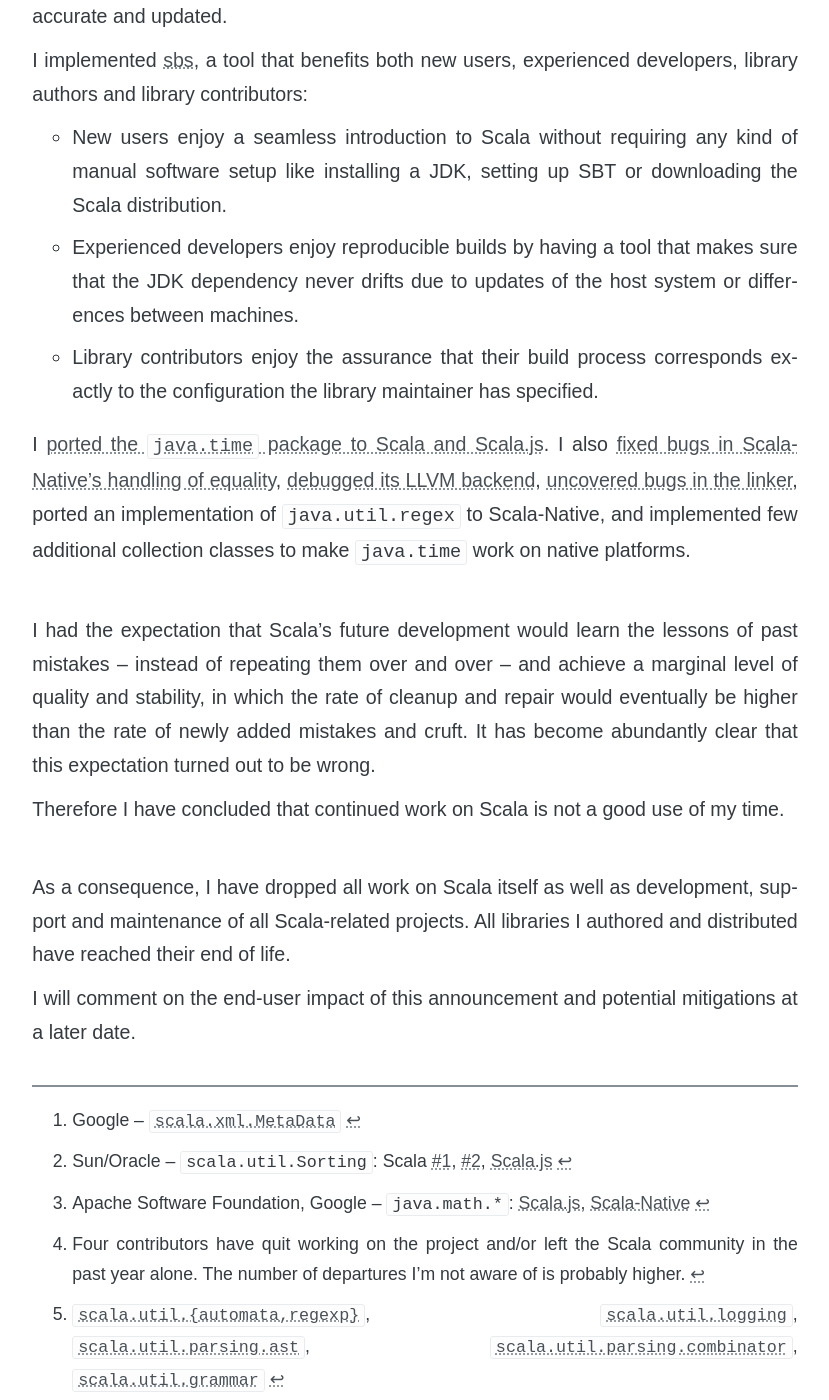
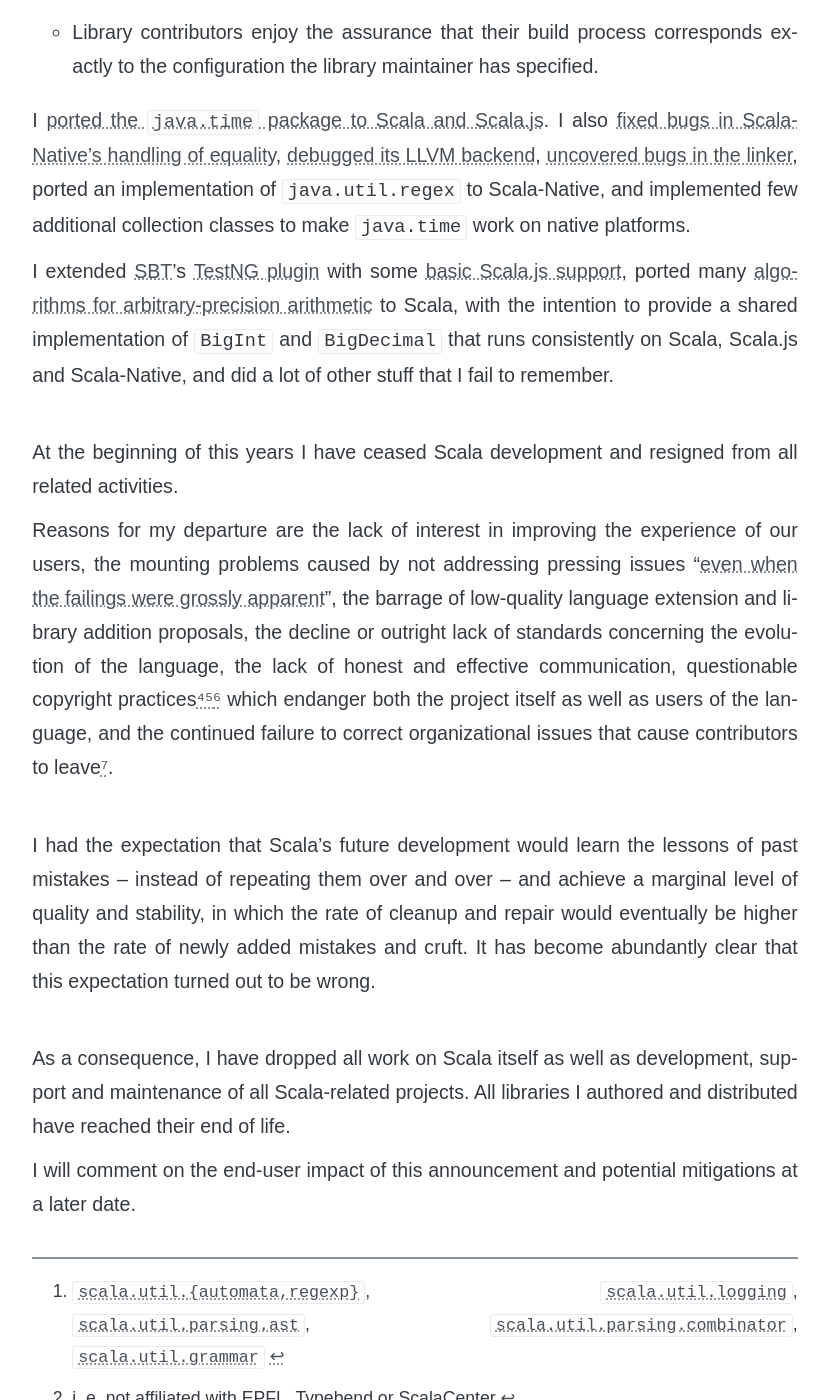
Before and after one commit to soc/soc.me, a Jekyll site: the page built from _six-years-of-scala-development/departure.md, in a window 1280 px wide and 1400 px high, scrolled down 2036 px. Shown: the whole window, without its empty margins (225-1054 px from the left). Built offline with Jekyll 4.4.1, drawn with Linux system fonts in a browser that asks for light colours; some web fonts are replaced; some of the changed text lies outside the part shown.

Commit message:
Activate departure

```diff
--- a/_config.yml
+++ b/_config.yml
@@ -25,7 +25,7 @@
   six-years-of-scala-development:
     output: true
     name: "Six Years of Scala Development"
-    published: false
+    published: true
   lessons-learned:
     output: true
     name: "Lessons Learned"
--- a/_six-years-of-scala-development/departure.md
+++ b/_six-years-of-scala-development/departure.md
@@ -11,21 +10,8 @@
 language easier to adopt and more attractive to a wider audience.
 
 <br/>
-At the beginning of this years I have ceased Scala development and resigned from
-all related activities.
-
-Reasons for my departure are the lack of interest in improving the experience of
-our users, the barrage of low-quality language extension and library addition
-proposals, the mounting problems caused by not addressing pressing issues
-"[even when the failings were grossly apparent](https://news.ycombinator.com/item?id=8277626)",
-the lack of honest and effective communication, questionable copyright practices[^xml][^sort][^math]
-which endanger both the project itself as well as users of the language and the
-continued failure to correct organizational issues that cause contributors to
-leave[^leave].
-
-<br/>
 For the last six years I had been deeply committed to improving every aspect of
-Scala, and looking back it has been quite a journey:
+Scala. Looking back it has been quite a journey:
 
 I [proposed](https://groups.google.com/forum/#!topic/scala-internals/q1YX7NC1geM/discussion)
 and [implemented](https://github.com/scala/scala/pull/3076) the deprecation of
@@ -48,6 +34,7 @@
 implemented better compiler support for enums and annotations, and added support
 for [parameter names in class files](https://github.com/scala/scala/pull/4735) ([JEP-118](http://openjdk.java.net/jeps/118)).
 
+<br/>
 In the period of time I was active (until end-2016), I have been the
 first- or second-most active external[^external] contributor to the main Scala
 repository (either ahead or behind of [Andrew](https://github.com/som-snytt),
@@ -102,14 +89,33 @@
 ported an implementation of `java.util.regex` to Scala-Native, and implemented
 few additional collection classes to make `java.time` work on native platforms.
 
+I extended [SBT](http://www.scala-sbt.org/)'s [TestNG plugin](https://github.com/sbt/sbt-testng)
+with some [basic Scala.js support](https://github.com/soc/sbt-testng),
+ported many [algorithms for arbitrary-precision arithmetic](https://github.com/soc/bigint)
+to Scala, with the intention to provide a shared implementation of `BigInt` and
+`BigDecimal` that runs consistently on Scala, Scala.js and Scala-Native, and did
+a lot of other stuff that I fail to remember.
+
+<br/>
+At the beginning of this years I have ceased Scala development and resigned from
+all related activities.
+
+Reasons for my departure are the lack of interest in improving the experience of
+our users, the mounting problems caused by not addressing pressing issues
+"[even when the failings were grossly apparent](https://news.ycombinator.com/item?id=8277626)",
+the barrage of low-quality language extension and library addition proposals,
+the decline or outright lack of standards concerning the evolution of the language,
+the lack of honest and effective communication, questionable copyright practices[^xml][^sort][^math]
+which endanger both the project itself as well as users of the language, and the
+continued failure to correct organizational issues that cause contributors to
+leave[^leave].
+
 <br/>
 I had the expectation that Scala's future development would learn the lessons of
 past mistakes – instead of repeating them over and over – and achieve a marginal
 level of quality and stability, in which the rate of cleanup and repair would
 eventually be higher than the rate of newly added mistakes and cruft.
 It has become abundantly clear that this expectation turned out to be wrong.
-
-Therefore I have concluded that continued work on Scala is not a good use of my time.
 
 <br/>
 As a consequence, I have dropped all work on Scala itself as well as
@@ -125,7 +131,7 @@
 [^xml]: Google – [`scala.xml.MetaData`](https://groups.google.com/d/topic/scala-internals/FRPhY1FW9Q8/discussion)
 [^sort]: Sun/Oracle – `scala.util.Sorting`: Scala [#1](https://github.com/scala/scala/blob/v2.10.5/src/library/scala/util/Sorting.scala#L19), [#2](https://github.com/scala/scala/pull/4534), [Scala.js](https://github.com/scala-js/scala-js/issues/1765)
 [^math]: Apache Software Foundation, Google – `java.math.*`: [Scala.js](https://github.com/scala-js/scala-js/pull/1549), [Scala-Native](https://github.com/scala-native/scala-native/commit/804b5e187c0559f453d137e92055c2715279fe4b)
-[^leave]: Four contributors have quit working on the project and/or left the Scala community in the past year alone. The number of departures I'm not aware of is probably higher.
+[^leave]: I am aware of four contributors who have quit working on their projects and/or left the Scala community in the past year alone. The number of departures I'm not aware of is likely to be higher.
 
 <!-- https://github.com/scala/scala/graphs/contributors?from=2011-12-01&to=2016-07-31
 
```
Also changed, not shown: other parts of _six-years-of-scala-development/departure.md (+0 -1 lines), _lessons-learned/implicit-numeric-conversions.md (+3 -2 lines), index.md (+8 -6 lines).
